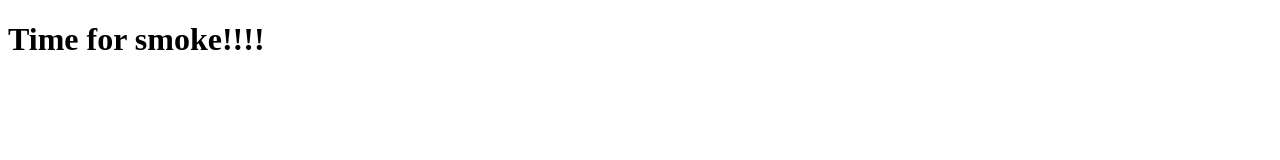
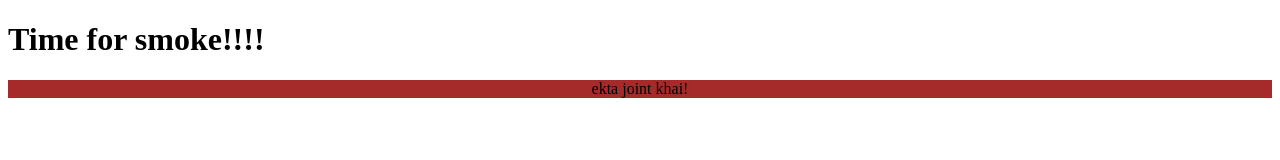
Before and after one commit to muhammada12/rep1, a plain HTML site: page index.html in a window 1280 px wide. Drawn offline with Linux system fonts and the light colour scheme.

Commit message:
TEST COMMIT new-brancsdsdh

```diff
--- a/index.html
+++ b/index.html
@@ -8,5 +8,6 @@
 </head>
 <body>
     <h1><strong>Time for smoke!!!!</strong></h1>
+    <p style="background-color: brown; text-align: center;">ekta joint khai!</p>
 </body>
 </html>
```
